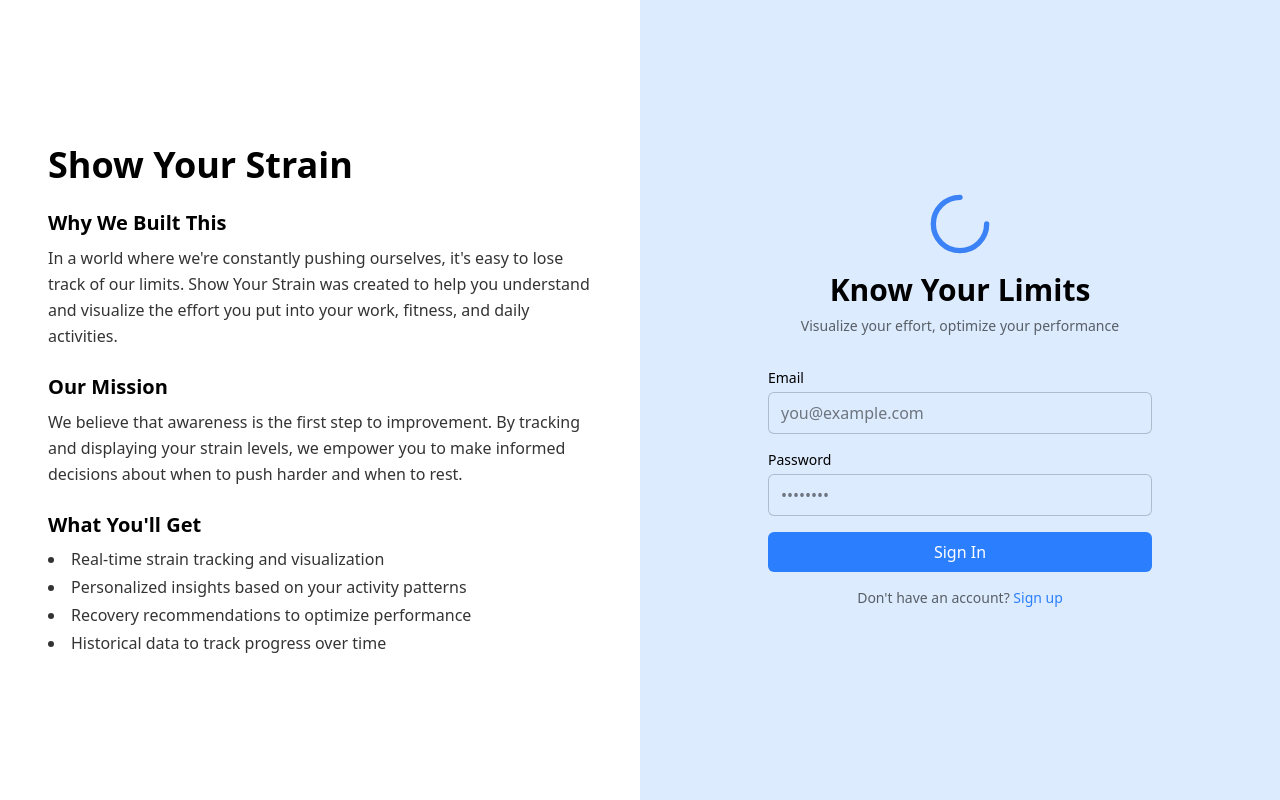
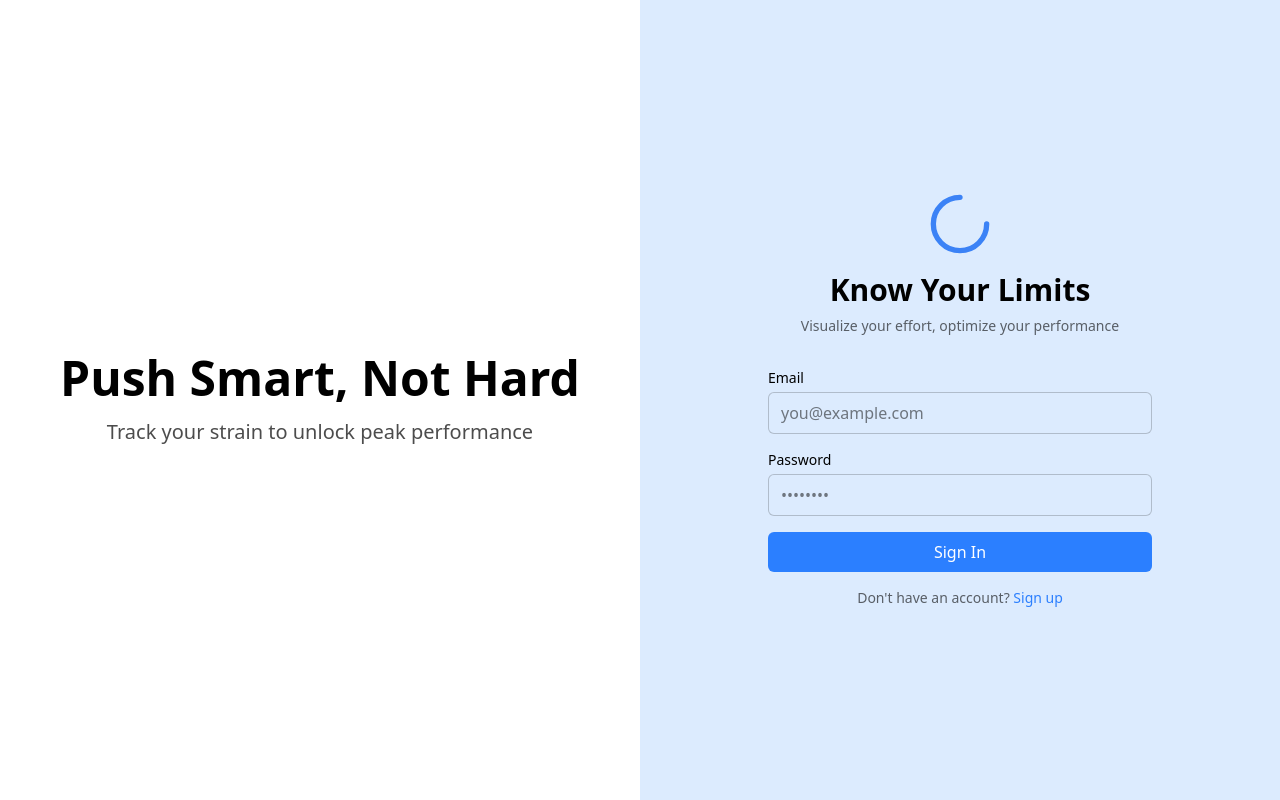
Before and after one commit to luaroncrew/show-your-strain, a Next.js app: page / in a window 1280 px wide. Built offline with nearby package versions, Linux system fonts and the light colour scheme.

Commit message:
Simplify main page text with centered tagline and subtitle

```diff
--- a/app/page.tsx
+++ b/app/page.tsx
@@ -5,46 +5,13 @@ export default function WelcomePage() {
   return (
     <main className="min-h-screen flex">
       {/* Left Side - Motivation */}
-      <div className="flex-1 bg-secondary-background p-12 flex flex-col justify-center">
-        <h1 className="text-4xl font-bold text-foreground mb-6">
-          Show Your Strain
+      <div className="flex-1 bg-secondary-background p-12 flex flex-col justify-center items-center text-center">
+        <h1 className="text-5xl font-bold text-foreground mb-4">
+          Push Smart, Not Hard
         </h1>
-
-        <div className="space-y-6 text-foreground/80">
-          <section>
-            <h2 className="text-xl font-semibold text-foreground mb-2">
-              Why We Built This
-            </h2>
-            <p className="leading-relaxed">
-              In a world where we're constantly pushing ourselves, it's easy to lose track
-              of our limits. Show Your Strain was created to help you understand and
-              visualize the effort you put into your work, fitness, and daily activities.
-            </p>
-          </section>
-
-          <section>
-            <h2 className="text-xl font-semibold text-foreground mb-2">
-              Our Mission
-            </h2>
-            <p className="leading-relaxed">
-              We believe that awareness is the first step to improvement. By tracking and
-              displaying your strain levels, we empower you to make informed decisions
-              about when to push harder and when to rest.
-            </p>
-          </section>
-
-          <section>
-            <h2 className="text-xl font-semibold text-foreground mb-2">
-              What You'll Get
-            </h2>
-            <ul className="list-disc list-inside space-y-1">
-              <li>Real-time strain tracking and visualization</li>
-              <li>Personalized insights based on your activity patterns</li>
-              <li>Recovery recommendations to optimize performance</li>
-              <li>Historical data to track progress over time</li>
-            </ul>
-          </section>
-        </div>
+        <p className="text-xl text-foreground/70">
+          Track your strain to unlock peak performance
+        </p>
       </div>
 
       {/* Right Side - Sign In + Logo */}
```
